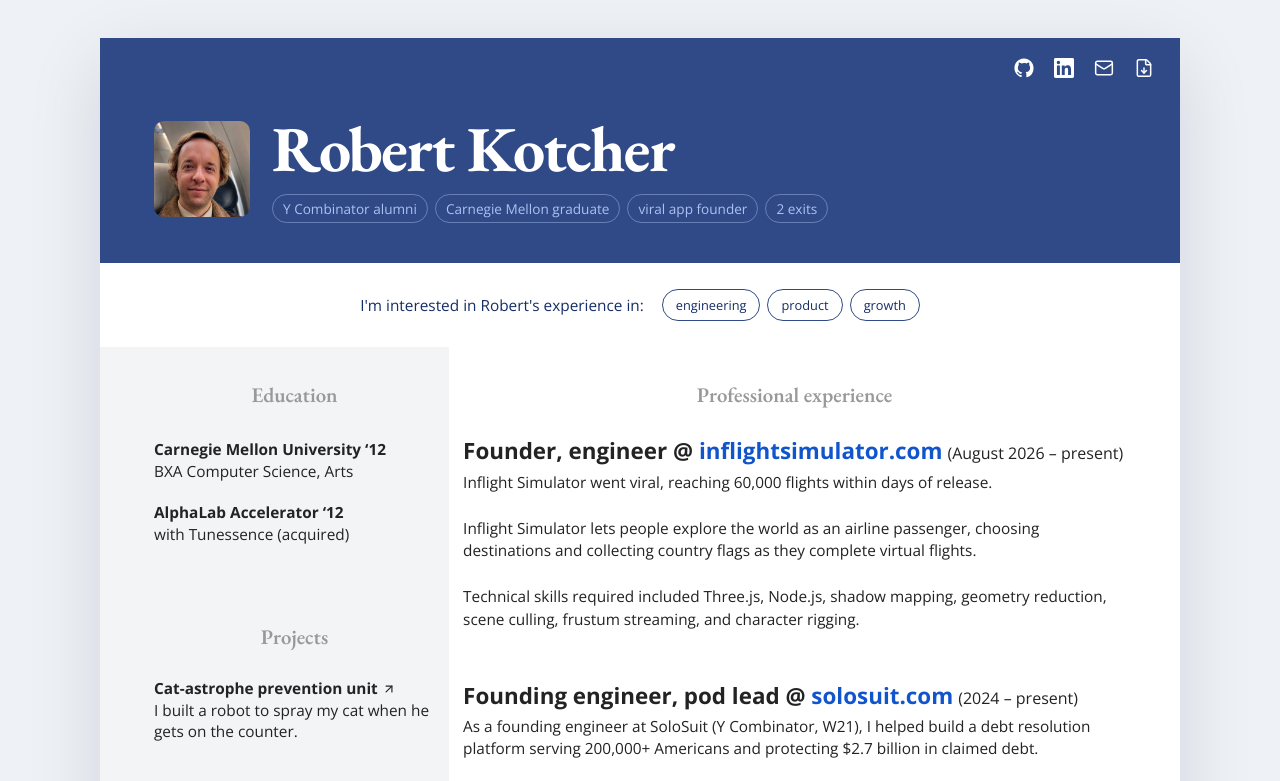
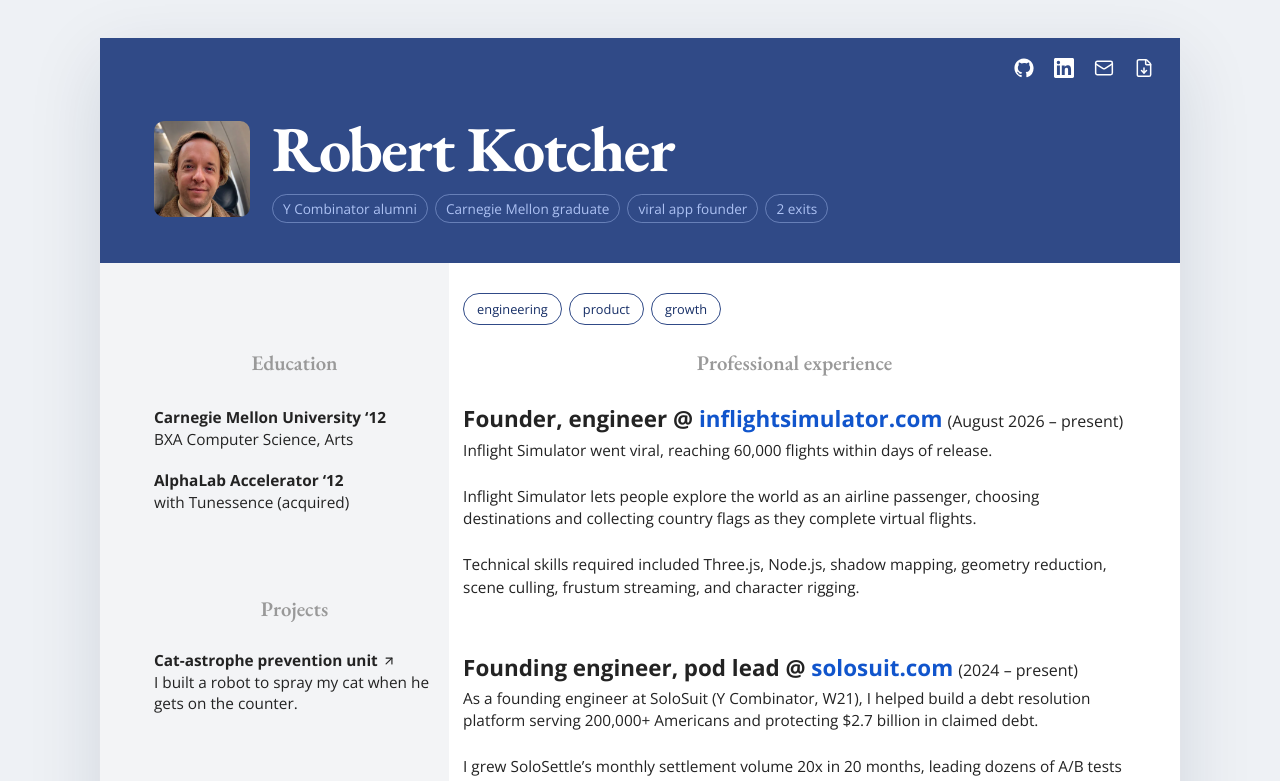
Before and after one commit to robertkotcher/robertkotcher.com, a Next.js app: page / in a window 1280 px wide. Shown: the top 781 px of the page. Built offline with nearby package versions, Linux system fonts and the light colour scheme.

Commit message:
Move focus pills into main column and refine section spacing

```diff
--- a/app/ResumeFocus.tsx
+++ b/app/ResumeFocus.tsx
@@ -90,7 +90,6 @@
   return (
     <div ref={root} className="focus-view" data-focus={focus ?? undefined}>
       <section className="focus-controls" aria-label="Focus résumé by experience">
-        <p>I&apos;m interested in Robert&apos;s experience in:</p>
         <div className="focus-pills">
           {focuses.map((value) => (
             <button key={value} type="button" className="focus-pill" aria-pressed={focus === value} onClick={() => selectFocus(value)}>{value}</button>
--- a/app/globals.css
+++ b/app/globals.css
@@ -291,3 +291,24 @@
 @media print {
   .resume-body { background: linear-gradient(to right, #f3f4f6 0, #f3f4f6 calc(10mm + (100% - 20mm) * .29 - 10px), white calc(10mm + (100% - 20mm) * .29 - 10px)); }
 }
+
+@media screen and (min-width: 761px) {
+  .focus-view { display: grid; grid-template-columns: 31.8% minmax(0, 68.2%); padding: 30px 54px 84px; background: linear-gradient(to right, #f3f4f6 0, #f3f4f6 calc(54px + (100% - 108px) * .318 - 14px), white calc(54px + (100% - 108px) * .318 - 14px)); }
+  .focus-view .resume-body { display: contents; }
+  .focus-view .focus-controls { grid-column: 2; padding: 0 0 26px; margin: 0; justify-content: flex-start; }
+  .focus-view .sidebar { grid-column: 1; grid-row: 2; }
+  .focus-view .experience { grid-column: 2; grid-row: 2; }
+  .sidebar section + section { margin-top: 84px; }
+  .role { padding-bottom: 54px; }
+}
+@media screen and (max-width: 760px) {
+  .focus-controls { padding: 24px 26px 0; align-items: flex-start; }
+  .sidebar section + section { margin-top: 42px; }
+  .role { padding-bottom: 42px; }
+}
+@media print {
+  .sidebar { padding-right: 22px; }
+  .sidebar section + section { margin-top: 24px; }
+  .role { padding-bottom: 12px; }
+  .role-last { padding-bottom: 0; }
+}
--- a/app/resumePdf.ts
+++ b/app/resumePdf.ts
@@ -1,2 +1,2 @@
 // Updated by npm run export:resume whenever the PDFs change.
-export const resumePdfUrl = "/robert-kotcher-resume.pdf?v=e2110dda1b95";
+export const resumePdfUrl = "/robert-kotcher-resume.pdf?v=8cc39d505f8d";
```
Also changed, not shown: app/Resume.tsx (line endings or trailing spaces), 1 other file (tests, documents, lock files or other folders).
